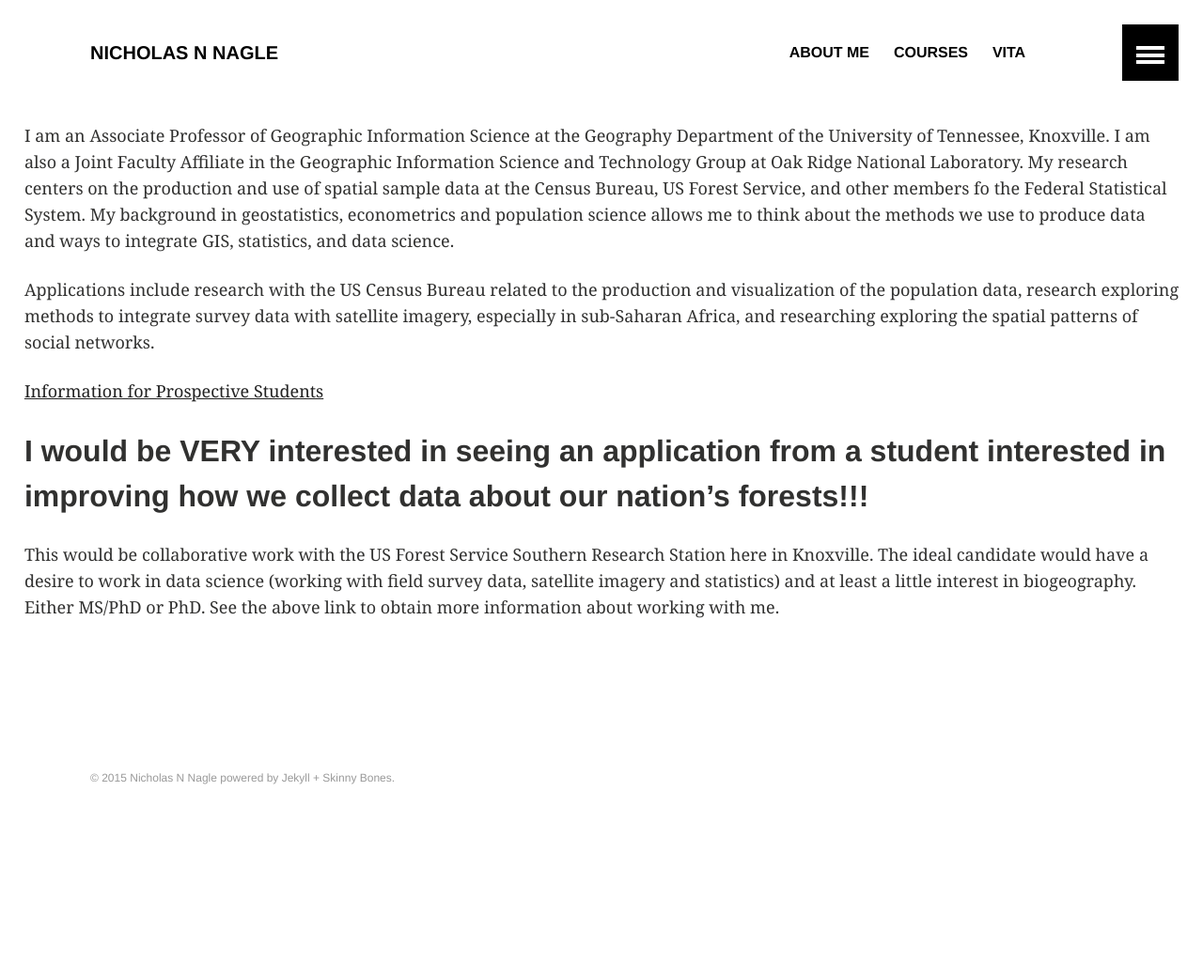
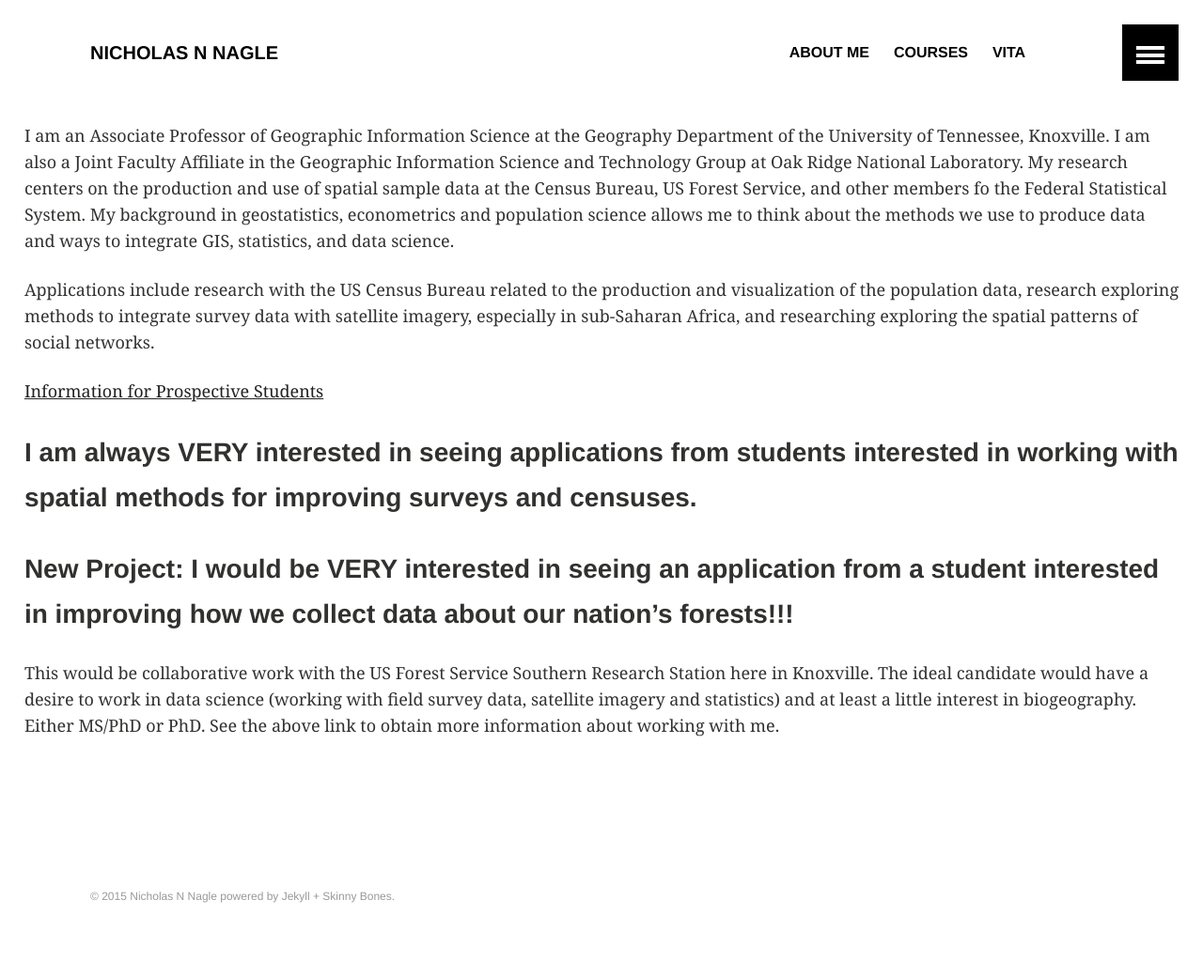
Before and after one commit to nnnagle/nnnagle.github.io, a Jekyll site: the page built from about.md, in a window 1280 px wide. Shown: the whole page at 94% size. Built offline with Jekyll 4.4.1, drawn with Linux system fonts in a browser that asks for light colours; before the commit the page ends 914 px from its top, so only the background shows below that.

Commit message:
added to about.md

```diff
--- a/about.md
+++ b/about.md
@@ -10,5 +10,7 @@ Applications include research with the US Census Bureau related to the productio
 
 [Information for Prospective Students](http://nnnagle.github.io/prospectives/)
 
-## I would be VERY interested in seeing an application from a student interested in improving how we collect data about our nation's forests!!!
+### I am always VERY interested in seeing applications from students interested in working with spatial methods for improving surveys and censuses.
+
+### New Project: I would be VERY interested in seeing an application from a student interested in improving how we collect data about our nation's forests!!!
 This would be collaborative work with the US Forest Service Southern Research Station here in Knoxville.  The ideal candidate would have a desire to work in data science (working with field survey data, satellite imagery and statistics) and at least a little interest in biogeography. Either MS/PhD or PhD. See the above link to obtain more information about working with me.
```
